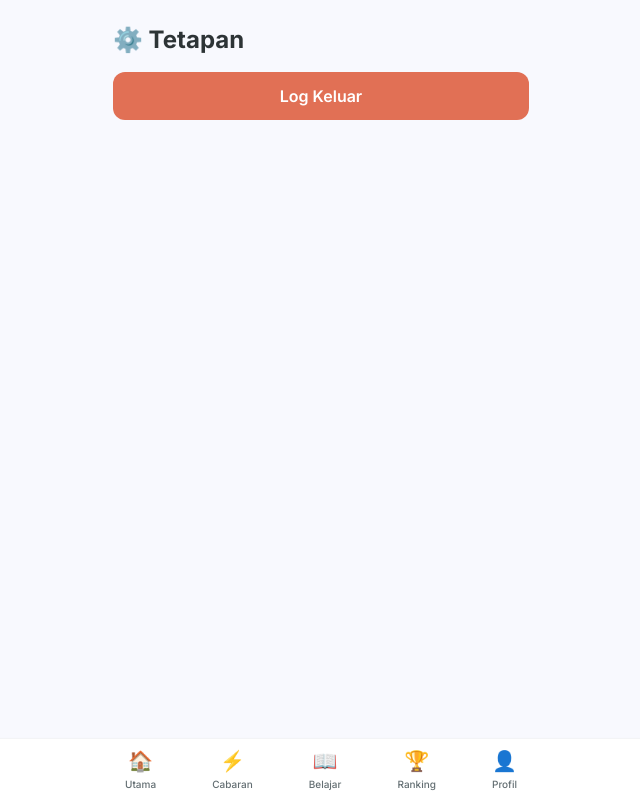
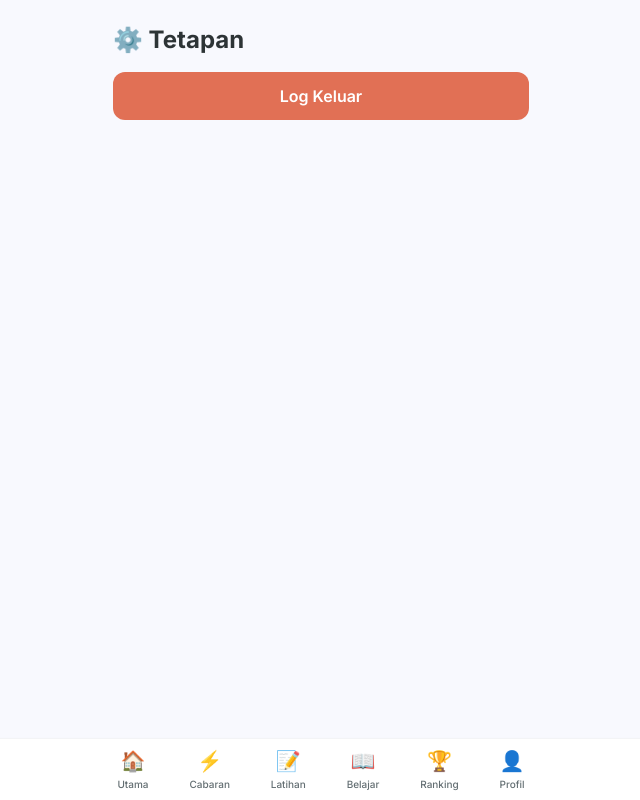
Before and after one commit to abuhassan/spmkita, a Next.js app: page /settings in a window 1280 px wide. Shown: the whole page, without its empty margins (319-959 px from the left). Built offline with nearby package versions, Linux system fonts and the light colour scheme; no server answers.

Commit message:
Add Practice mode with topic drill

```diff
--- a/src/app/(protected)/layout.tsx
+++ b/src/app/(protected)/layout.tsx
@@ -8,6 +8,7 @@ import { createClient } from '@/lib/supabase-client'
 const studentNav = [
   { href: '/dashboard', label_bm: 'Utama', label_en: 'Home', icon: '🏠' },
   { href: '/challenge', label_bm: 'Cabaran', label_en: 'Challenge', icon: '⚡' },
+  { href: '/practice', label_bm: 'Latihan', label_en: 'Practice', icon: '📝' },
   { href: '/learn', label_bm: 'Belajar', label_en: 'Learn', icon: '📖' },
   { href: '/leaderboard', label_bm: 'Ranking', label_en: 'Ranking', icon: '🏆' },
   { href: '/profile', label_bm: 'Profil', label_en: 'Profile', icon: '👤' },
```
